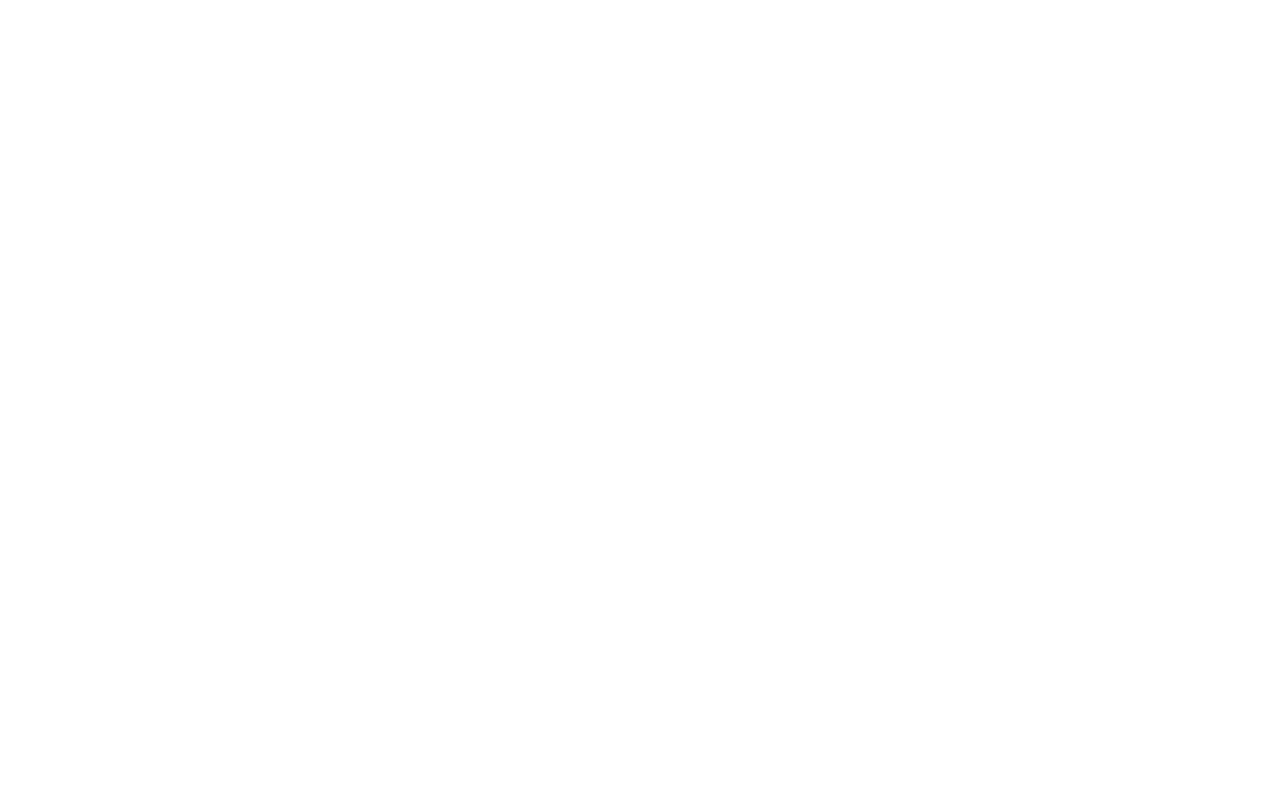
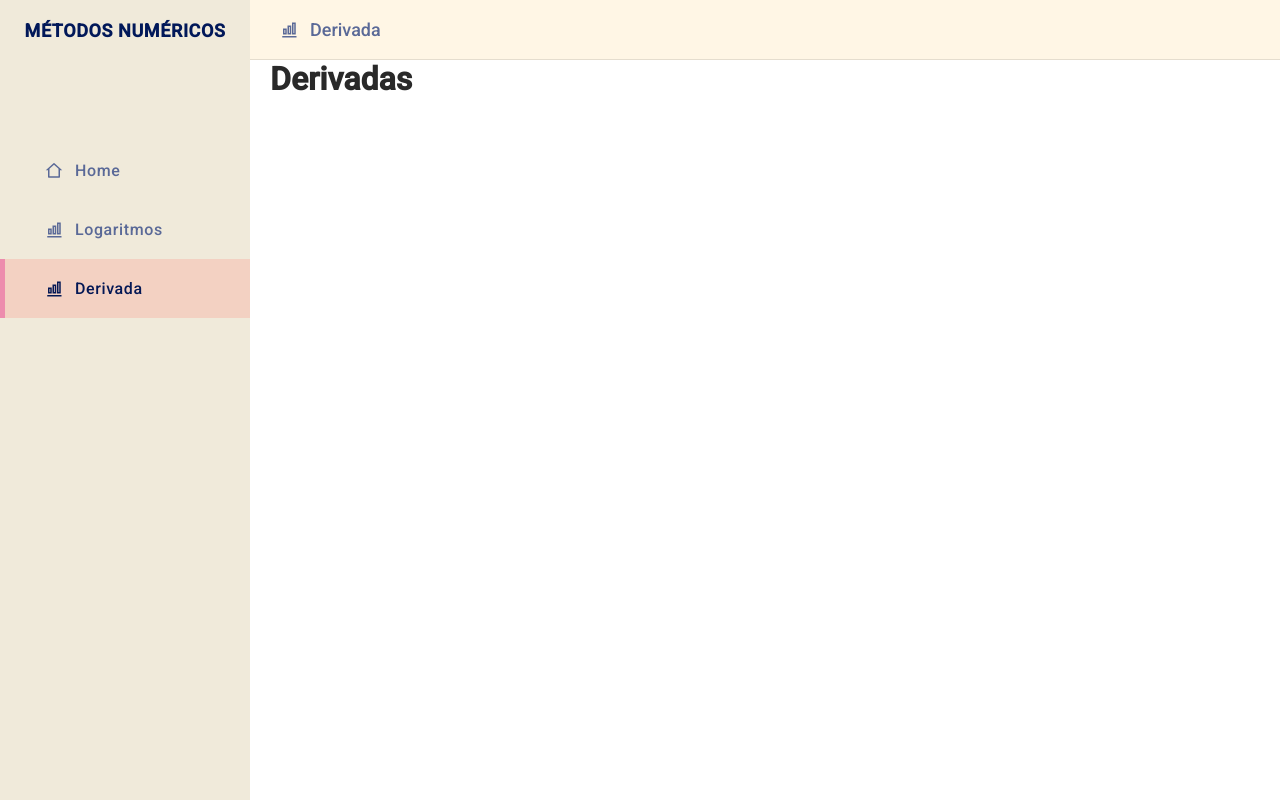
Before and after one commit to numerical-problems/nm-app, a React (Create React App) app: page /derivadas in a window 1280 px wide. Built offline with nearby package versions, Linux system fonts and the light colour scheme.

Commit message:
feat: Adicionando item de Derivadas na sidebar

```diff
--- a/src/constants/index.js
+++ b/src/constants/index.js
@@ -1,17 +1,22 @@
 import { RiHome2Line, RiNumbersLine } from "react-icons/ri";
-
 export const menus = [
   {
     id: "home",
     name: "Home",
-    icon: <RiHome2Line size="18" />,
+    icon: <RiHome2Line size='18' />,
     path: "/",
   },
   {
     id: "logaritmos",
     name: "Logaritmos",
-    icon: <RiNumbersLine size="18" />,
+    icon: <RiNumbersLine size='18' />,
     path: "/log",
+  },
+  {
+    id: "derivadas",
+    name: "Derivada",
+    icon: <RiNumbersLine size='18' />,
+    path: "/derivadas",
   },
   // {
   //   id: "algebralinear",
--- /dev/null
+++ b/src/pages/Derivadas/index.js
@@ -0,0 +1,16 @@
+import React from "react";
+import { Container } from "../../layout/container";
+import Page from "../../layout/page";
+import * as C from "./styles";
+
+function Derivadas() {
+  return (
+    <Page id='derivadas'>
+      <Container>
+        <C.Title className='title'>Derivadas</C.Title>
+      </Container>
+    </Page>
+  );
+}
+
+export default Derivadas;
--- /dev/null
+++ b/src/pages/Derivadas/styles.js
@@ -0,0 +1,5 @@
+import styled from "styled-components";
+
+export const Title = styled.h1`
+  padding-left: 20px;
+`;
--- a/src/routes/index.js
+++ b/src/routes/index.js
@@ -1,15 +1,17 @@
-import React from 'react';
-import { Switch, Router, Route } from 'react-router-dom';
-import Home from '../pages/Home';
-import Logaritmos from '../pages/Logaritmos';
-import history from '../services/history';
+import React from "react";
+import { Switch, Router, Route } from "react-router-dom";
+import Home from "../pages/Home";
+import Logaritmos from "../pages/Logaritmos";
+import Derivadas from "../pages/Derivadas";
+import history from "../services/history";
 
 export default function Routes() {
   return (
     <Router history={history}>
       <Switch>
-                <Route path="/log" component={Logaritmos} />
-                <Route path="/" exact component={Home} />
+        <Route path='/log' component={Logaritmos} />
+        <Route path='/' exact component={Home} />
+        <Route path='/derivadas' component={Derivadas} />
       </Switch>
     </Router>
   );
```
Lines whose indentation alone changed are shown as unchanged.
